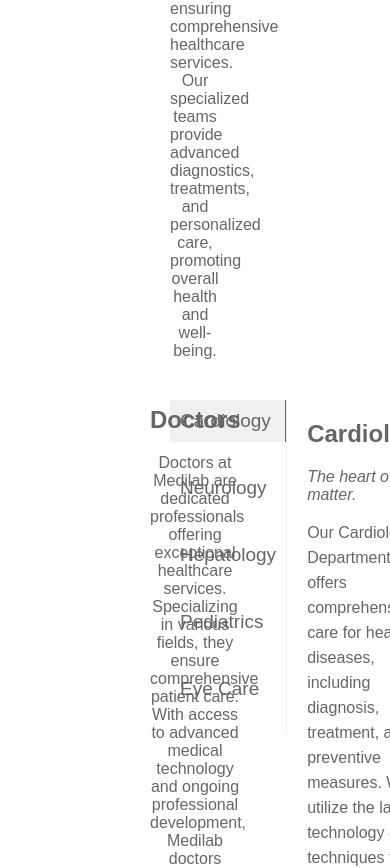
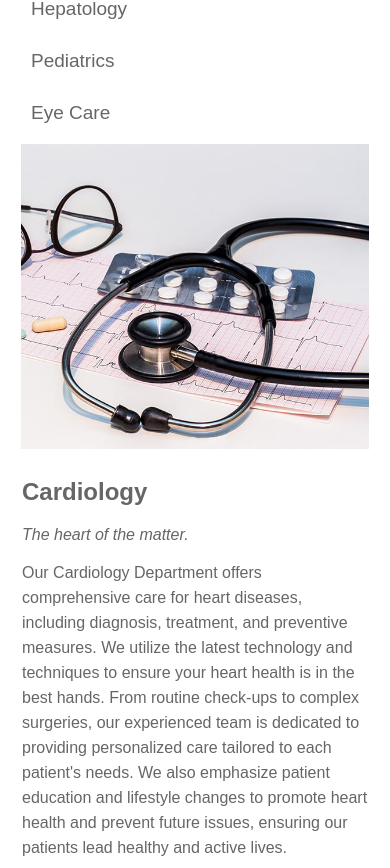
Before and after one commit to mulindijr/Medilab, a React (Vite) app: page / in a window 390 px wide. Shown: the part 6847-7715 px from the top of the page. Built offline with nearby package versions, Linux system fonts and the light colour scheme.

Commit message:
Add responsive styling for screens 768px and below

```diff
--- a/src/components/Departments/Departments.css
+++ b/src/components/Departments/Departments.css
@@ -60,3 +60,45 @@
   width: 350px;
   height: auto;
 }
+
+@media (max-width: 768px) {
+  #departments {
+    margin: 0 1px;
+    height: auto;
+  }
+
+  .departments-container {
+    flex-direction: column;
+    align-items: center;
+  }
+
+  .departments-list {
+    width: 100%;
+    border-right: none;
+  }
+
+  .departments-list li {
+    margin-bottom: 10px;
+  }
+
+  .departments-list li.active {
+    background-color: #1977cc;
+    color: #fff;
+  }
+
+  .department-details {
+    flex-direction: column-reverse;
+  }
+
+  .department{
+    margin-left: 1px;
+  }
+
+  .department p{
+    text-align: flex-start;
+  }
+  .department-img img {
+    width: 100%;
+  }
+
+}
```
